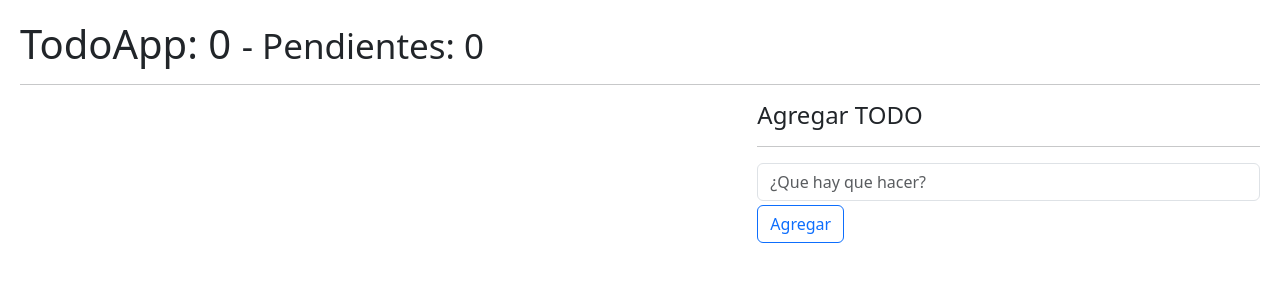
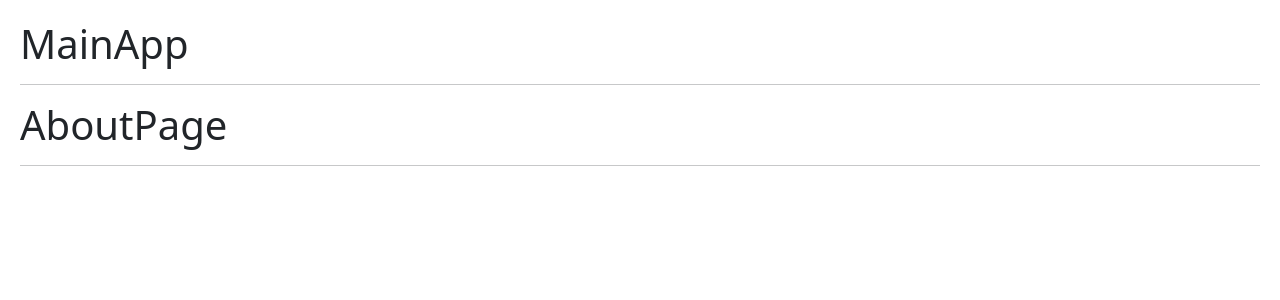
Before and after one commit to jutaga/HooksReact, a React (Vite) app: page /about in a window 1280 px wide. Shown: the top 300 px of the page. Built offline with nearby package versions, Linux system fonts and the light colour scheme.

Commit message:
Configurando las rutas

```diff
--- a/package.json
+++ b/package.json
@@ -10,8 +10,12 @@
   },
   "dependencies": {
     "bootstrap": "^5.3.0-alpha2",
+    "localforage": "^1.10.0",
+    "match-sorter": "^6.3.1",
     "react": "^18.2.0",
-    "react-dom": "^18.2.0"
+    "react-dom": "^18.2.0",
+    "react-router-dom": "^6.9.0",
+    "sort-by": "^1.2.0"
   },
   "devDependencies": {
     "@types/react": "^18.0.27",
--- /dev/null
+++ b/src/09-useContext/AboutPage.jsx
@@ -0,0 +1,9 @@
+
+export const AboutPage = () => {
+    return (
+        <>
+            <h1>AboutPage</h1>
+            <hr />
+        </>
+    )
+}
--- /dev/null
+++ b/src/09-useContext/HomePage.jsx
@@ -0,0 +1,9 @@
+
+export const HomePage = () => {
+    return (
+        <>
+            <h1>HomePage</h1>
+            <hr />
+        </>
+    )
+}
--- /dev/null
+++ b/src/09-useContext/LoginPage.jsx
@@ -0,0 +1,9 @@
+
+export const LoginPage = () => {
+    return (
+        <>
+            <h1>LoginPage</h1>
+            <hr />
+        </>
+    )
+}
--- /dev/null
+++ b/src/09-useContext/MainApp.jsx
@@ -0,0 +1,24 @@
+import { Routes, Route, Navigate } from "react-router-dom";
+
+import { AboutPage } from "./AboutPage";
+import { HomePage } from "./HomePage";
+import { LoginPage } from "./LoginPage";
+
+
+export const MainApp = () => {
+    return (
+        <>
+            <h1>MainApp</h1>
+            <hr />
+
+            <Routes>
+                <Route path='/' element= {<HomePage />} />
+                <Route path='login' element= {<LoginPage />} />
+                <Route path='about' element= {<AboutPage />} />
+
+
+                <Route path="/*" element={<Navigate to="/about" />} />
+            </Routes>
+        </>
+    )
+}
--- a/src/main.jsx
+++ b/src/main.jsx
@@ -2,7 +2,7 @@
 import ReactDOM from 'react-dom/client'
 import 'bootstrap/dist/css/bootstrap.min.css';
 import './index.css'
-
+import { BrowserRouter } from "react-router-dom";
 // import { HooksApp } from './HooksApp'
 // import { CounterApp } from './01-useState/CounterApp';
 // import { CounterCustomHook } from './01-useState/CounterCustomHook';
@@ -16,12 +16,15 @@
 // import { CallBackHook } from './06-memos/CallBackHook';
 // import { Padre } from './07-tarea-memo/Padre';
 // import './08-useReducer/intro-reducer';
-
-import { TodoApp } from './08-useReducer/TodoApp';
+// import { TodoApp } from './08-useReducer/TodoApp';
+import { MainApp } from './09-useContext/MainApp';
 
 ReactDOM.createRoot(document.getElementById('root')).render(
   // <React.StrictMode>
 
-    <TodoApp />
-  /* </React.StrictMode>, */
+  <BrowserRouter>
+
+    <MainApp />
+  </BrowserRouter>
+  /* </React.StrictMode> */
 )
```
Also changed, not shown: 1 other file (tests, documents, lock files or other folders).
